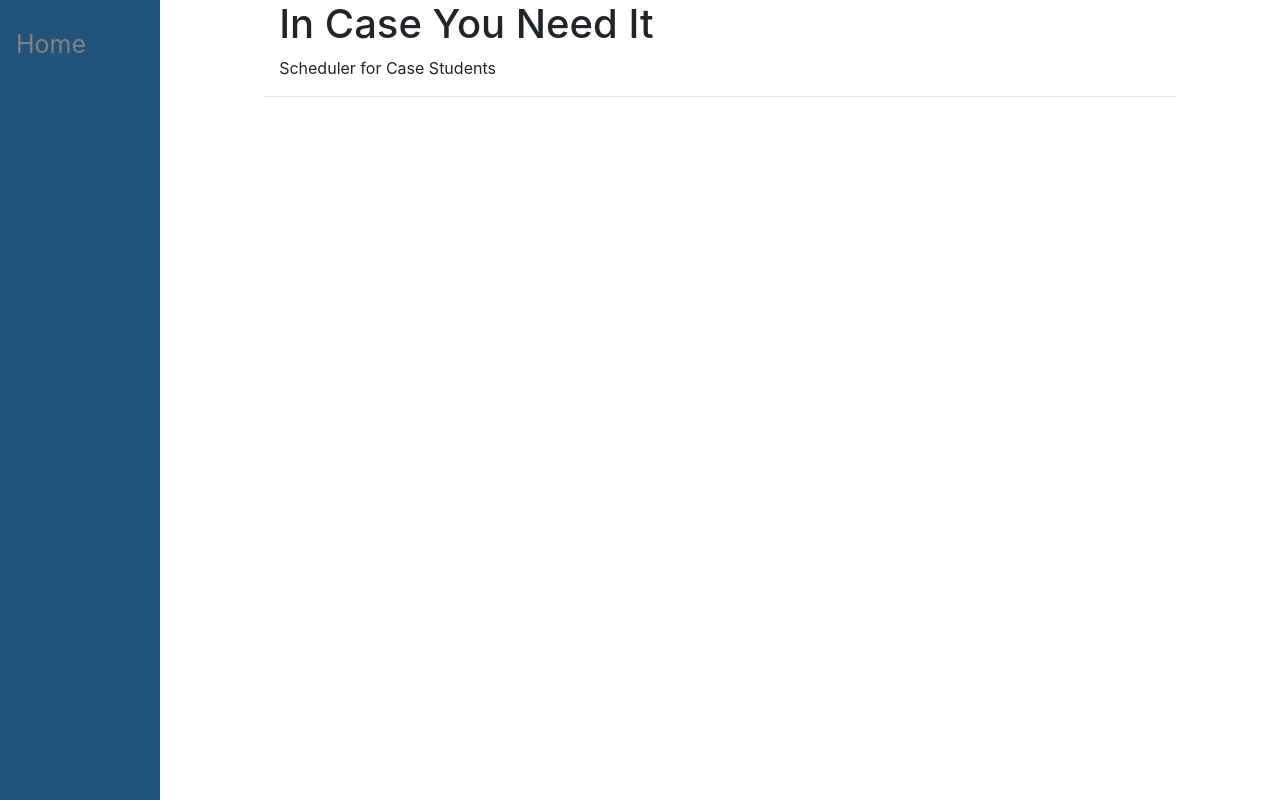
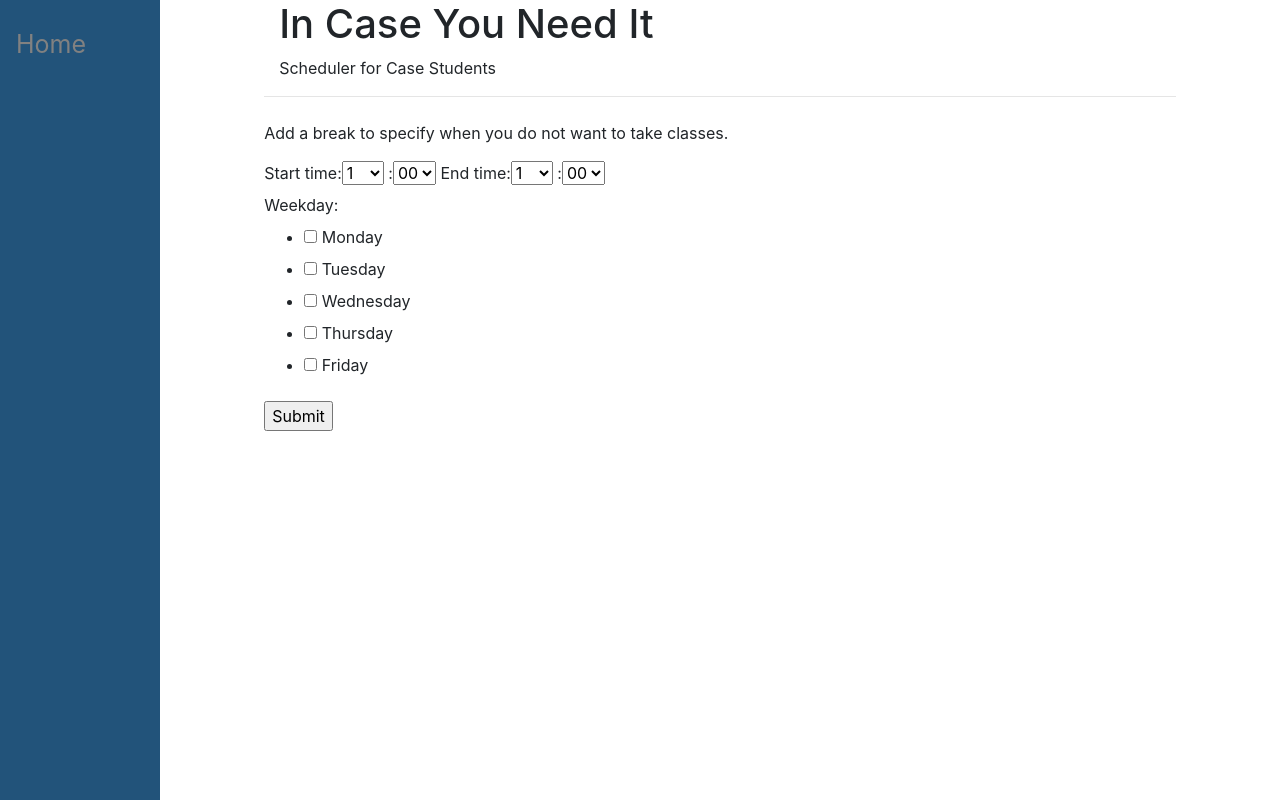
Before and after one commit to siro257/senior_project, a Django app: page /homepage/break in a window 1280 px wide. Run offline with Django 3.2, Linux system fonts and the light colour scheme; some libraries are stand-ins or nearby versions.

Commit message:
Give users option to add a break during any time of the day.

```diff
--- /dev/null
+++ b/api_basic/forms.py
@@ -0,0 +1,76 @@
+from django import forms
+from django.utils.translation import ugettext_lazy as _
+from django.utils.safestring import mark_safe
+from django.core.exceptions import ValidationError
+Hour_Choices = (
+    ("1", "1"),
+    ("2", "2"),
+    ("3", "3"),
+    ("4", "4"),
+    ("5", "5"),
+    ("6", "6"),
+    ("7", "7"),
+    ("8", "8"),
+    ("9", "9"),
+    ("10", "10"),
+    ("11", "11"),
+    ("12", "12"),
+    ("13", "13"),
+    ("14", "14"),
+    ("15", "15"),
+    ("16", "16"),
+    ("17", "17"),
+    ("18", "18"),
+    ("19", "19"),
+    ("20", "20"),
+    ("21", "21"),
+    ("22", "22"),
+    ("23", "23"),
+    ("24", "24"),
+)
+
+Minute_Choices = (
+    ("00", "00"),
+    ("05", "05"),
+    ("10", "10"),
+    ("15", "15"),
+    ("20", "20"),
+    ("25", "25"),
+    ("30", "30"),
+    ("35", "35"),
+    ("40", "40"),
+    ("45", "45"),
+    ("50", "50"),
+    ("55", "55")
+)
+
+Weekday_Choices = (
+    ("1", "Monday"),
+    ("2", "Tuesday"),
+    ("3", "Wednesday"),
+    ("4", "Thursday"),
+    ("5", "Friday"),
+)
+
+class addTimeForm(forms.Form):
+    start_break_hour = forms.ChoiceField(choices=Hour_Choices, label=mark_safe('Start time'))
+    start_break_minute = forms.ChoiceField(choices=Minute_Choices, label=mark_safe(':'))
+
+    end_break_hour = forms.ChoiceField(choices=Hour_Choices, label=mark_safe('End time'))
+    end_break_minute = forms.ChoiceField(choices=Minute_Choices, label=mark_safe(':'))
+
+    def clean_end_break_minute(self):
+        start_hr = int(self.cleaned_data['start_break_hour'])
+        print(start_hr)
+        start_min = int(self.cleaned_data['start_break_minute'])
+        end_hr = int(self.cleaned_data['end_break_hour'])
+        print(end_hr)
+        end_min = int(self.cleaned_data['end_break_minute'])
+
+        if start_hr > end_hr:
+            raise ValidationError(_('Invalid end time - end time must be later than start time'))
+        if start_hr == end_hr and start_min >= end_min:
+            raise ValidationError(_('Invalid end time - end time must be later than start time'))
+
+class addWeekdays(forms.Form):
+    weekday = forms.MultipleChoiceField(widget=forms.CheckboxSelectMultiple, choices=Weekday_Choices, required=False)
--- a/api_basic/templates/breakPage.html
+++ b/api_basic/templates/breakPage.html
@@ -1,4 +1,11 @@
 {% extends "base_generic.html" %}
 {% block content %}
-
+    <p>Add a break to specify when you do not want to take classes.</p>
+    <form method = "GET">
+        {{ add_time_form }}
+        <div></div>
+        {{ weekday_form }}
+        <div></div>
+        <input type = "submit" value = "Submit">
+    </form>
 {% endblock %}
--- a/api_basic/views.py
+++ b/api_basic/views.py
@@ -20,6 +20,9 @@ from django.core.paginator import Paginator, EmptyPage, PageNotAnInteger
 from django.views.generic.list import ListView
 
 from .filters import CourseFilter
+
+from.forms import addTimeForm
+from .forms import addWeekdays
 
 # Create your views here.
 
@@ -84,4 +87,14 @@ def coursePage(request):
 
 
 def breakPage(request):
-    return render(request, 'breakPage.html')
+    context = {}
+    context['add_time_form'] = addTimeForm()
+    context['weekday_form'] = addWeekdays()
+    if request.method == "GET":
+        form = addTimeForm(request.GET)
+        if form.is_valid():
+            start_hour = request.GET['start_break_hour']
+            start_minute = request.GET['start_break_minute']
+            end_hour = request.GET['end_break_hour']
+            end_minute = request.GET['end_break_minute']
+    return render(request, 'breakPage.html', context)
```
